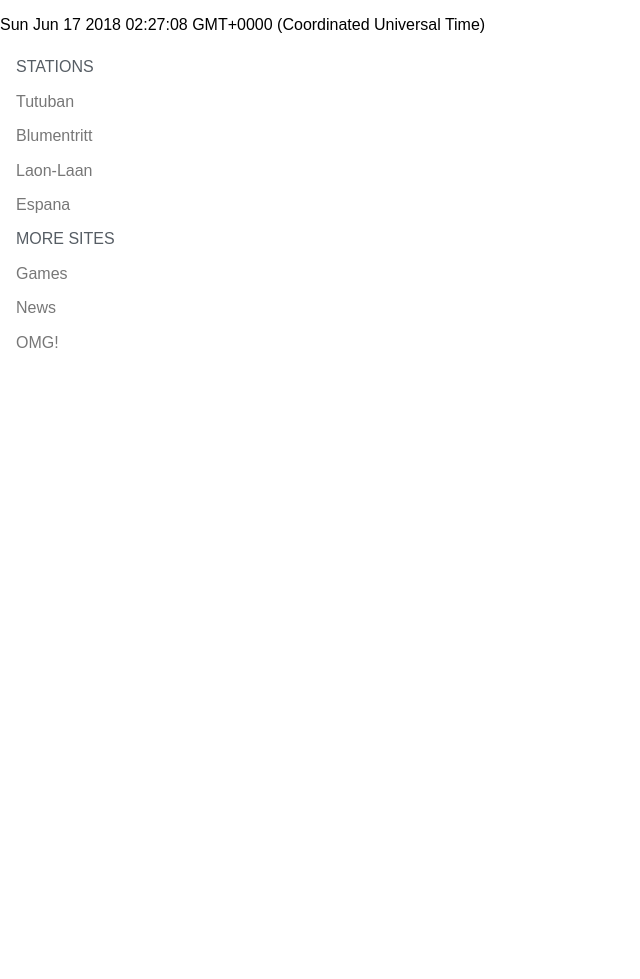
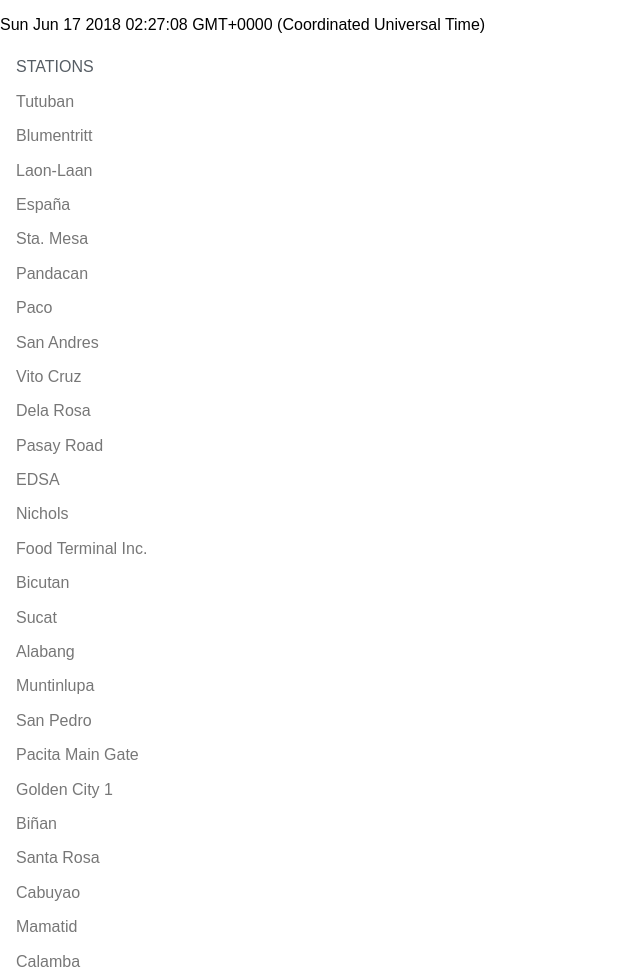
Before and after one commit to leiurus17/javascript-train-timetable, a plain HTML site: page index.html in a window 1280 px wide. Shown: the whole page, without its empty margins (0-640 px from the left). Before the commit the page ends 800 px from the top, so only its background shows below. Drawn offline with nearby package versions, Linux system fonts and the light colour scheme.

Commit message:
Added all the commuter line stations

```diff
--- a/index.html
+++ b/index.html
@@ -30,11 +30,29 @@
 			<li class="pure-menu-item"><a href="#" class="pure-menu-link">Tutuban</a></li>
 			<li class="pure-menu-item"><a href="#" class="pure-menu-link">Blumentritt</a></li>
 			<li class="pure-menu-item"><a href="#" class="pure-menu-link">Laon-Laan</a></li>
-	        <li class="pure-menu-item"><a href="#" class="pure-menu-link">Espana</a></li>
-	        <li class="pure-menu-heading">More Sites</li>
-	        <li class="pure-menu-item"><a href="#" class="pure-menu-link">Games</a></li>
-	        <li class="pure-menu-item"><a href="#" class="pure-menu-link">News</a></li>
-	        <li class="pure-menu-item"><a href="#" class="pure-menu-link">OMG!</a></li>
+			<li class="pure-menu-item"><a href="#" class="pure-menu-link">España</a></li>
+			<li class="pure-menu-item"><a href="#" class="pure-menu-link">Sta. Mesa</a></li>
+			<li class="pure-menu-item"><a href="#" class="pure-menu-link">Pandacan</a></li>
+			<li class="pure-menu-item"><a href="#" class="pure-menu-link">Paco</a></li>
+			<li class="pure-menu-item"><a href="#" class="pure-menu-link">San Andres</a></li>
+			<li class="pure-menu-item"><a href="#" class="pure-menu-link">Vito Cruz</a></li>
+			<li class="pure-menu-item"><a href="#" class="pure-menu-link">Dela Rosa</a></li>
+			<li class="pure-menu-item"><a href="#" class="pure-menu-link">Pasay Road</a></li>
+			<li class="pure-menu-item"><a href="#" class="pure-menu-link">EDSA</a></li>
+			<li class="pure-menu-item"><a href="#" class="pure-menu-link">Nichols</a></li>
+			<li class="pure-menu-item"><a href="#" class="pure-menu-link">Food Terminal Inc.</a></li>
+			<li class="pure-menu-item"><a href="#" class="pure-menu-link">Bicutan</a></li>
+			<li class="pure-menu-item"><a href="#" class="pure-menu-link">Sucat</a></li>
+			<li class="pure-menu-item"><a href="#" class="pure-menu-link">Alabang</a></li>
+			<li class="pure-menu-item"><a href="#" class="pure-menu-link">Muntinlupa</a></li>
+			<li class="pure-menu-item"><a href="#" class="pure-menu-link">San Pedro</a></li>
+			<li class="pure-menu-item"><a href="#" class="pure-menu-link">Pacita Main Gate</a></li>
+			<li class="pure-menu-item"><a href="#" class="pure-menu-link">Golden City 1</a></li>
+			<li class="pure-menu-item"><a href="#" class="pure-menu-link">Biñan</a></li>
+			<li class="pure-menu-item"><a href="#" class="pure-menu-link">Santa Rosa</a></li>
+			<li class="pure-menu-item"><a href="#" class="pure-menu-link">Cabuyao</a></li>
+			<li class="pure-menu-item"><a href="#" class="pure-menu-link">Mamatid</a></li>
+			<li class="pure-menu-item"><a href="#" class="pure-menu-link">Calamba</a></li>
 		</ul>
 	</div>
 </body>
```
Lines whose indentation alone changed are shown as unchanged.
